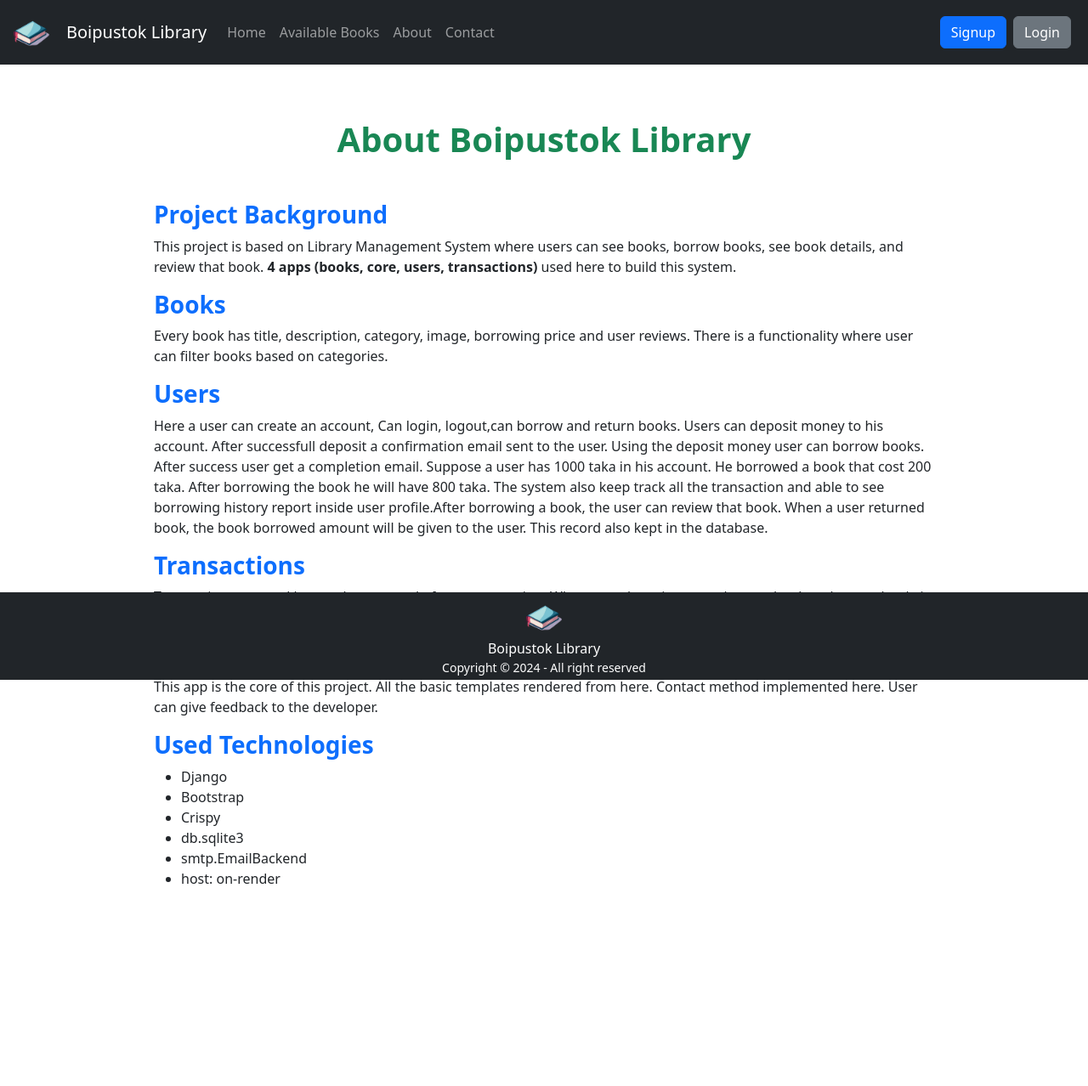
After one commit to MahadiMunna/Boipustok-Library_Django_Professional-Project, a Django app: page /about/ in a window 1280 px wide. The commit adds this page. Shown: the whole page at 85% size. Run offline with Django 4.2, Linux system fonts and the light colour scheme.

Commit message:
about page added

```diff
--- /dev/null
+++ b/core/templates/about.html
@@ -0,0 +1,42 @@
+{% extends 'base.html' %}
+
+{% block head_title %}Boipustok Library{% endblock %}
+
+{% block content %}
+{% load static %}
+<div class="container mx-auto p-3" style="margin-bottom: 200px;max-width: 950px;">
+    <h1 class="text-success text-center my-5 fw-bold">About Boipustok Library</h1>
+    <h3 class="text-primary fw-bold">Project Background</h3>
+    <p>This project is based on Library Management System where users can see books, borrow books, see book details, and
+        review that book. <b>4 apps (books, core, users, transactions)</b> used here to build this system.
+    </p>
+    <h3 class="text-primary fw-bold">Books</h3>
+    <p>Every book has title, description, category, image, borrowing price and user reviews. There is a functionality
+        where user can filter books based on categories.</p>
+    <h3 class="text-primary fw-bold">Users</h3>
+    <p>Here a user can create an account, Can login, logout,can borrow and return books. Users can deposit money to his
+        account. After successfull deposit a confirmation email sent to the user. Using the deposit money user can
+        borrow books. After success user get a completion email. Suppose a user has 1000 taka in his account. He
+        borrowed a book that cost 200 taka. After borrowing the book he will have 800 taka. The system also keep track
+        all the transaction and able to see borrowing history report inside user profile.After borrowing a book, the
+        user can review that book. When a user returned book, the book borrowed amount will be given to the user. This
+        record also kept in the database.</p>
+    <h3 class="text-primary fw-bold">Transactions</h3>
+    <p>Transaction app used here to keep record of user transaction. When user deposit money, borrow book and return
+        book, in those time this app keep track of amount, balance after transaction, user information, book information
+        and date-time.</p>
+    <h3 class="text-primary fw-bold">Core</h3>
+    <p>This app is the core of this project. All the basic templates rendered from here. Contact method implemented
+        here. User can give feedback to the developer. </p>
+    <h3 class="text-primary fw-bold">Used Technologies</h3>
+    <ul>
+        <li>Django</li>
+        <li>Bootstrap</li>
+        <li>Crispy</li>
+        <li>db.sqlite3</li>
+        <li>smtp.EmailBackend</li>
+        <li>host: on-render</li>
+    </ul>
+
+</div>
+{% endblock %}
--- a/core/templates/base.html
+++ b/core/templates/base.html
@@ -11,6 +11,13 @@
         <link rel="shortcut icon" href="{% static './img/logo.png' %}" type="image/x-icon">
         <link href="https://cdn.jsdelivr.net/npm/bootstrap@5.3.2/dist/css/bootstrap.min.css" rel="stylesheet" integrity="sha384-T3c6CoIi6uLrA9TneNEoa7RxnatzjcDSCmG1MXxSR1GAsXEV/Dwwykc2MPK8M2HN" crossorigin="anonymous">
         <link rel="stylesheet" href="{% static 'css/style.css' %}">
+        <style>
+            footer {
+                position: fixed !important;
+                bottom: 0 !important;
+                width: 100%;
+            }
+        </style>
     </head>
     <body>
         {% include 'navbar.html' %}
--- a/core/templates/footer.html
+++ b/core/templates/footer.html
@@ -1,5 +1,5 @@
 {% load static %}
-<footer class="d-flex align-items-center justify-content-center flex-column bg-dark p-3 text-white">
+<footer class="d-flex align-items-center justify-content-center flex-column bg-dark p-1 text-white">
     <div>
         <img class="" style="width: 50px;" src="{% static './img/logo.png' %}" alt='Logo'/>
     </div>
--- a/core/templates/navbar.html
+++ b/core/templates/navbar.html
@@ -20,7 +20,7 @@
                 </li>
                 {% endif %}
                 <li class="nav-item">
-                    <a class="nav-link" aria-current="page" href="{% url 'home' %}">About</a>
+                    <a class="nav-link" aria-current="page" href="{% url 'about' %}">About</a>
                 </li>
                 <li class="nav-item">
                     <a class="nav-link" aria-current="page" href="{% url 'contact' %}">Contact</a>
--- a/core/urls.py
+++ b/core/urls.py
@@ -3,4 +3,5 @@ from . import views
 
 urlpatterns = [
     path('contact/', views.contact, name='contact'),
+    path('about/', views.about, name='about'),
 ]
--- a/core/views.py
+++ b/core/views.py
@@ -41,3 +41,5 @@ def contact(request):
     else:
         form = ContactForm()
     return render(request, 'contact.html',{'form':form})
+def about(request):
+    return render(request, 'about.html')
--- a/users/templates/profile.html
+++ b/users/templates/profile.html
@@ -4,7 +4,7 @@
 {% block content %}
 {% if messages %}
     {% for message in messages %}
-    <h4 class="text-success text-center mt-2">{{message}}</h4>
+    <div class="alert alert-block alert-success"> <ul class="m-0"> <li>{{message}}</li> </ul> </div>
     {% endfor %}
 {% endif %}
 <h3 class="text-center text-primary my-3">Welcome to your profile {{request.user.first_name}} {{request.user.last_name}} </h3>
```
Also changed, not shown: core/templates/contact.html (+4 -4 lines), core/templates/index.html (+8 -3 lines), books/templates/book_details.html (line endings or trailing spaces), db.sqlite3.
